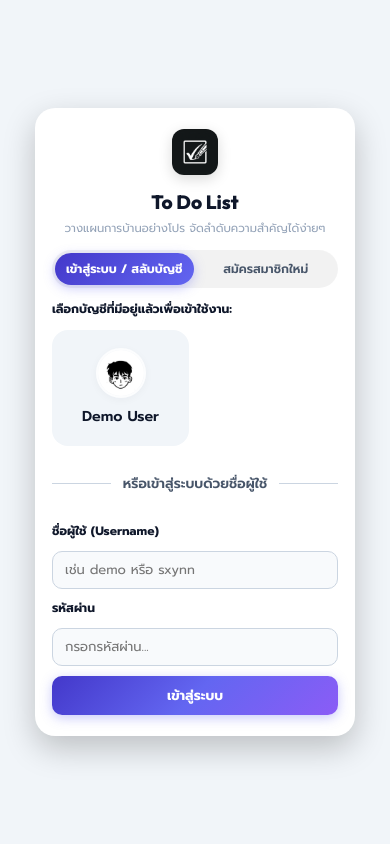
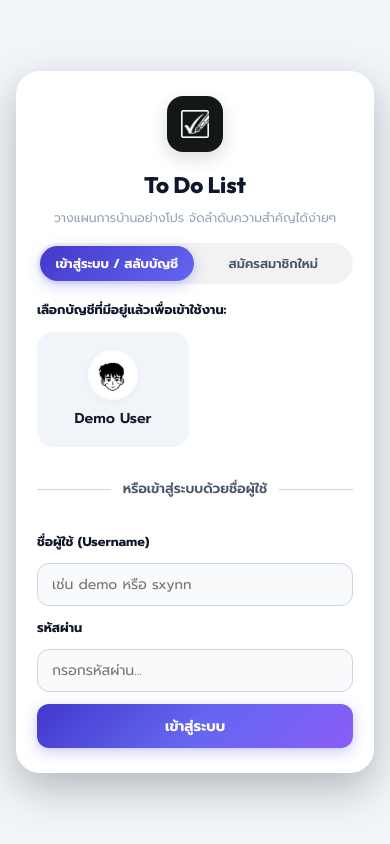
Before and after one commit to Sxyannnnnnn07/To-do-list, a website: page public/index.html in a window 390 px wide. Drawn offline with Linux system fonts and the light colour scheme.

Commit message:
Restore 360px Sleek Pro Scale UI for mobile

```diff
--- a/public/css/style.css
+++ b/public/css/style.css
@@ -1507,18 +1507,18 @@ body {
   justify-content: center;
   background: var(--bg-app);
   backdrop-filter: blur(16px);
-  padding: 16px 12px;
+  padding: 20px 16px;
   overflow-y: auto;
   animation: fadeIn 0.3s ease;
 }
 
 .landing-card {
   background: var(--bg-card-solid);
-  border-radius: 20px;
+  border-radius: 24px;
   width: 100%;
-  max-width: 320px;
-  padding: 20px 16px;
-  box-shadow: 0 12px 32px rgba(0, 0, 0, 0.22);
+  max-width: 360px;
+  padding: 24px 20px;
+  box-shadow: 0 16px 40px rgba(0, 0, 0, 0.25);
   border: 1px solid rgba(255, 255, 255, 0.12);
   display: flex;
   flex-direction: column;
@@ -1530,32 +1530,32 @@ body {
   flex-direction: column;
   align-items: center;
   text-align: center;
-  gap: 4px;
-  margin-bottom: 12px;
+  gap: 6px;
+  margin-bottom: 16px;
 }
 
 .landing-logo-wrapper {
-  margin-bottom: 2px;
+  margin-bottom: 4px;
 }
 
 .landing-logo {
-  width: 46px;
-  height: 46px;
-  border-radius: 12px;
+  width: 56px;
+  height: 56px;
+  border-radius: 16px;
   object-fit: cover;
-  box-shadow: 0 4px 14px rgba(0, 0, 0, 0.15);
-  border: 1.8px solid var(--accent-primary);
+  box-shadow: 0 6px 18px rgba(0, 0, 0, 0.15);
+  border: 2px solid var(--accent-primary);
 }
 
 .landing-title {
-  font-size: 1.2rem;
+  font-size: 1.4rem;
   font-weight: 800;
   font-family: 'Outfit', sans-serif;
   color: var(--text-primary);
 }
 
 .landing-subtitle {
-  font-size: 0.72rem;
+  font-size: 0.78rem;
   color: var(--text-muted);
   font-weight: 400;
 }
@@ -1567,7 +1567,7 @@ body {
   border-radius: var(--radius-pill);
   padding: 3px;
   gap: 3px;
-  margin-bottom: 12px;
+  margin-bottom: 16px;
 }
 
 [data-theme="dark"] .landing-tabs {
@@ -1576,10 +1576,10 @@ body {
 
 .landing-tab {
   flex: 1;
-  padding: 7px 8px;
+  padding: 8px 10px;
   border: none;
   border-radius: var(--radius-pill);
-  font-size: 0.76rem;
+  font-size: 0.8rem;
   font-weight: 600;
   cursor: pointer;
   color: var(--text-secondary);
@@ -1592,46 +1592,46 @@ body {
   background: linear-gradient(135deg, #4338ca 0%, #6366f1 100%);
   color: #ffffff !important;
   font-weight: 700;
-  box-shadow: 0 3px 12px rgba(99, 102, 241, 0.35);
+  box-shadow: 0 4px 14px rgba(99, 102, 241, 0.35);
 }
 
 .landing-section {
   display: flex;
   flex-direction: column;
-  gap: 10px;
+  gap: 14px;
 }
 
 .landing-section-label {
-  font-size: 0.76rem;
+  font-size: 0.8rem;
+  font-weight: 700;
+  color: var(--text-primary);
+  margin-bottom: 6px;
+  display: block;
+}
+
+.auth-form {
+  display: flex;
+  flex-direction: column;
+  gap: 12px;
+}
+
+.auth-form .form-group label {
+  font-size: 0.8rem;
   font-weight: 700;
   color: var(--text-primary);
   margin-bottom: 4px;
   display: block;
 }
 
-.auth-form {
-  display: flex;
-  flex-direction: column;
-  gap: 10px;
-}
-
-.auth-form .form-group label {
-  font-size: 0.76rem;
-  font-weight: 700;
-  color: var(--text-primary);
-  margin-bottom: 3px;
-  display: block;
-}
-
 .auth-form .form-group input {
   width: 100%;
-  padding: 8px 12px;
-  border-radius: 10px;
+  padding: 10px 14px;
+  border-radius: 12px;
   border: 1.5px solid #cbd5e1;
   background: #f8fafc;
   color: #0f172a;
   font-family: var(--font-main);
-  font-size: 0.82rem;
+  font-size: 0.88rem;
   box-sizing: border-box;
   outline: none;
   transition: all 0.2s ease;
@@ -1645,11 +1645,11 @@ body {
 
 .btn-full {
   width: 100%;
-  padding: 9px 12px;
-  font-size: 0.84rem;
+  padding: 11px 14px;
+  font-size: 0.9rem;
   font-weight: 700;
-  border-radius: 10px;
-  box-shadow: 0 3px 12px rgba(99, 102, 241, 0.35);
+  border-radius: 12px;
+  box-shadow: 0 4px 14px rgba(99, 102, 241, 0.35);
 }
 
 /* Avatar Grid Picker Styles */
```
